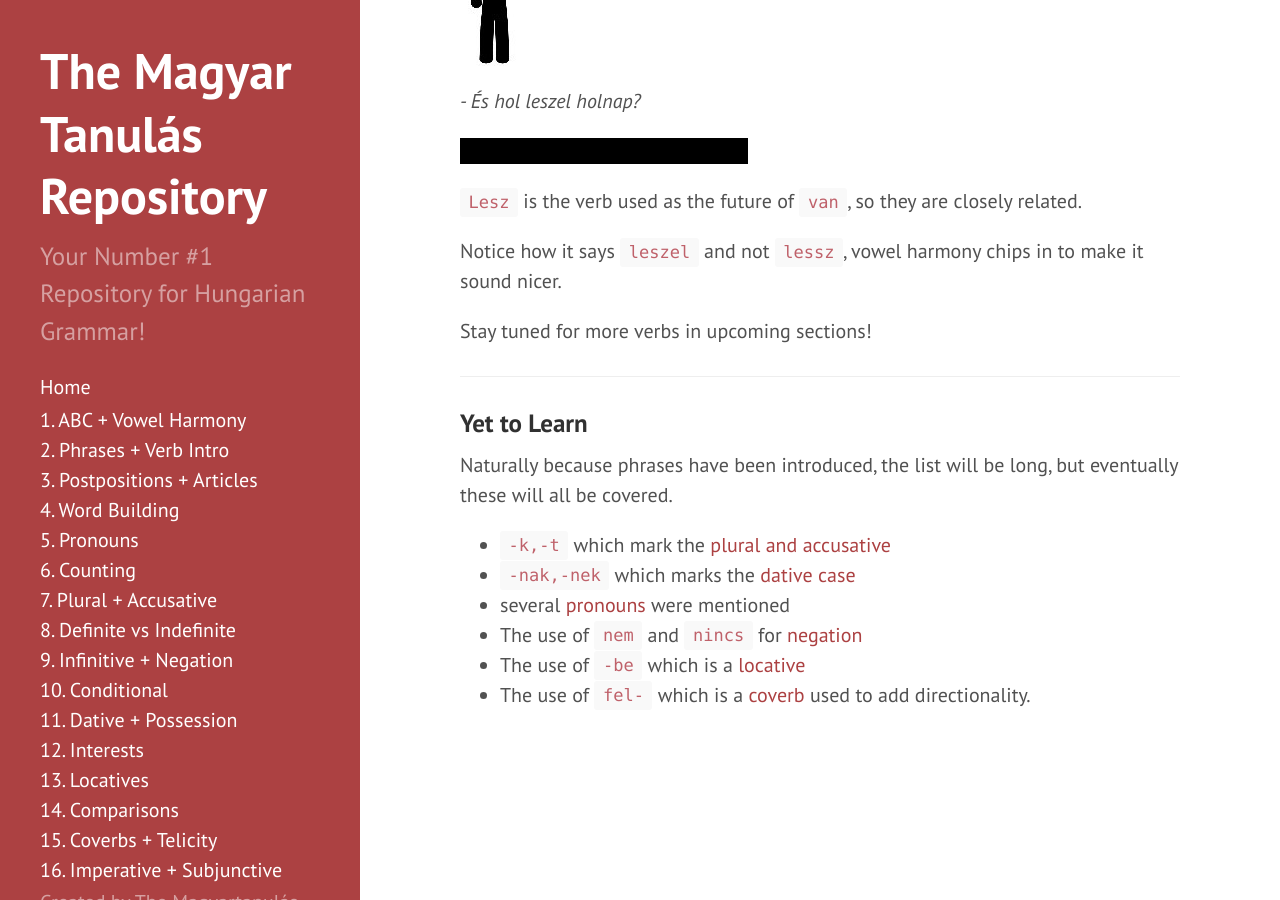
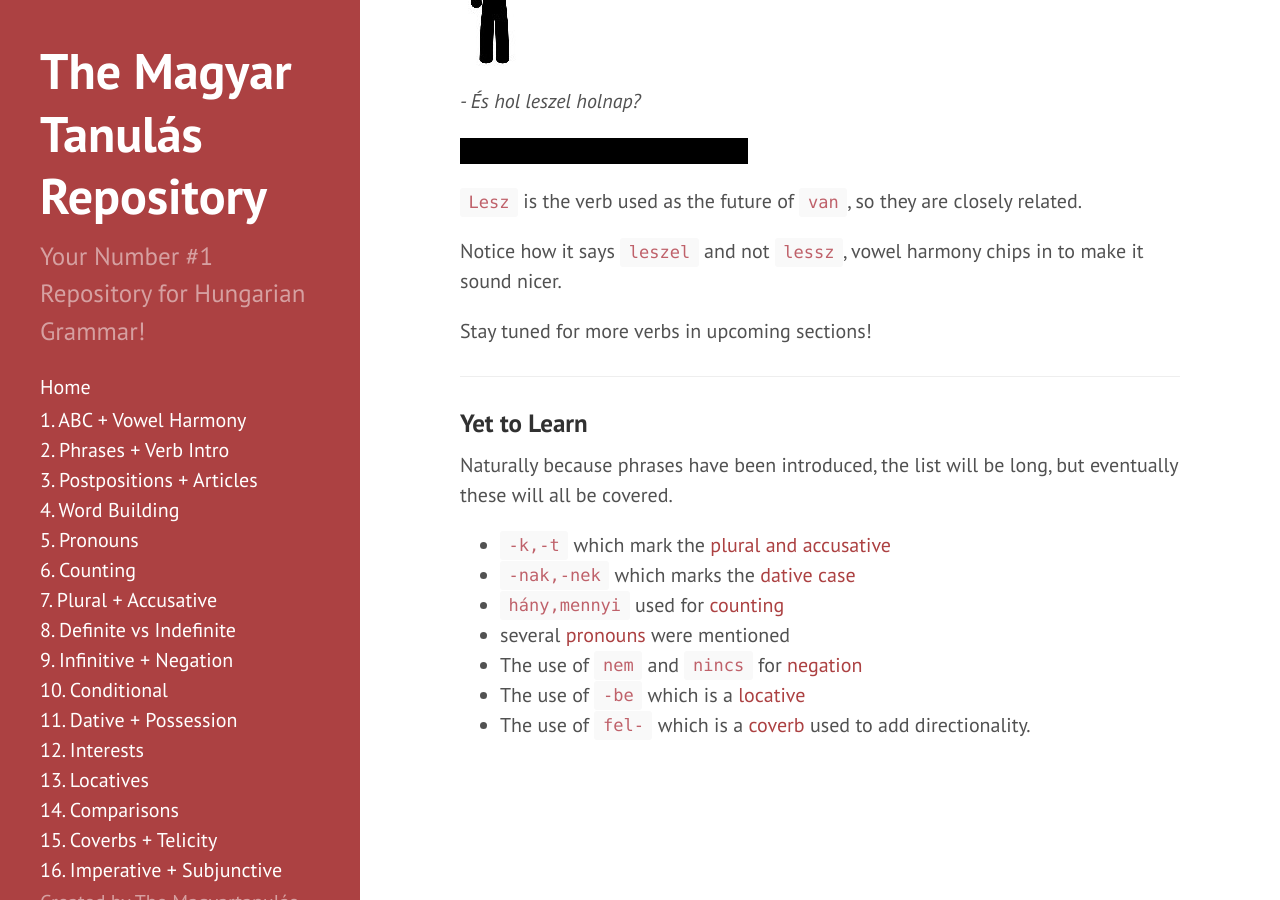
Before and after one commit to Magyartanulas/magyartanulas.github.io, a Jekyll site: the page built from phrases_verb-intro.md, in a window 1280 px wide and 900 px high, scrolled down 7181 px. Built offline with Jekyll 4.4.1, drawn with Linux system fonts in a browser that asks for light colours; Markdown is read by kramdown in place of the engine named in the settings.

Commit message:
Update phrases_verb-intro.md

```diff
--- a/phrases_verb-intro.md
+++ b/phrases_verb-intro.md
@@ -212,6 +212,7 @@ Naturally because phrases have been introduced, the list will be long, but event
 
 * `-k,-t` which mark the [plural and accusative](https://magyartanulas.github.io/accusative_plurals/)
 * `-nak,-nek` which marks the [dative case](https://magyartanulas.github.io/dative_possession/)
+* `hány,mennyi` used for [counting](https://magyartanulas.github.io/counting/)
 * several [pronouns](https://magyartanulas.github.io/pronouns/) were mentioned
 * The use of `nem` and `nincs` for [negation](https://magyartanulas.github.io/infinitive_negation/)
 * The use of `-be` which is a [locative](https://magyartanulas.github.io/locatives/)
```
